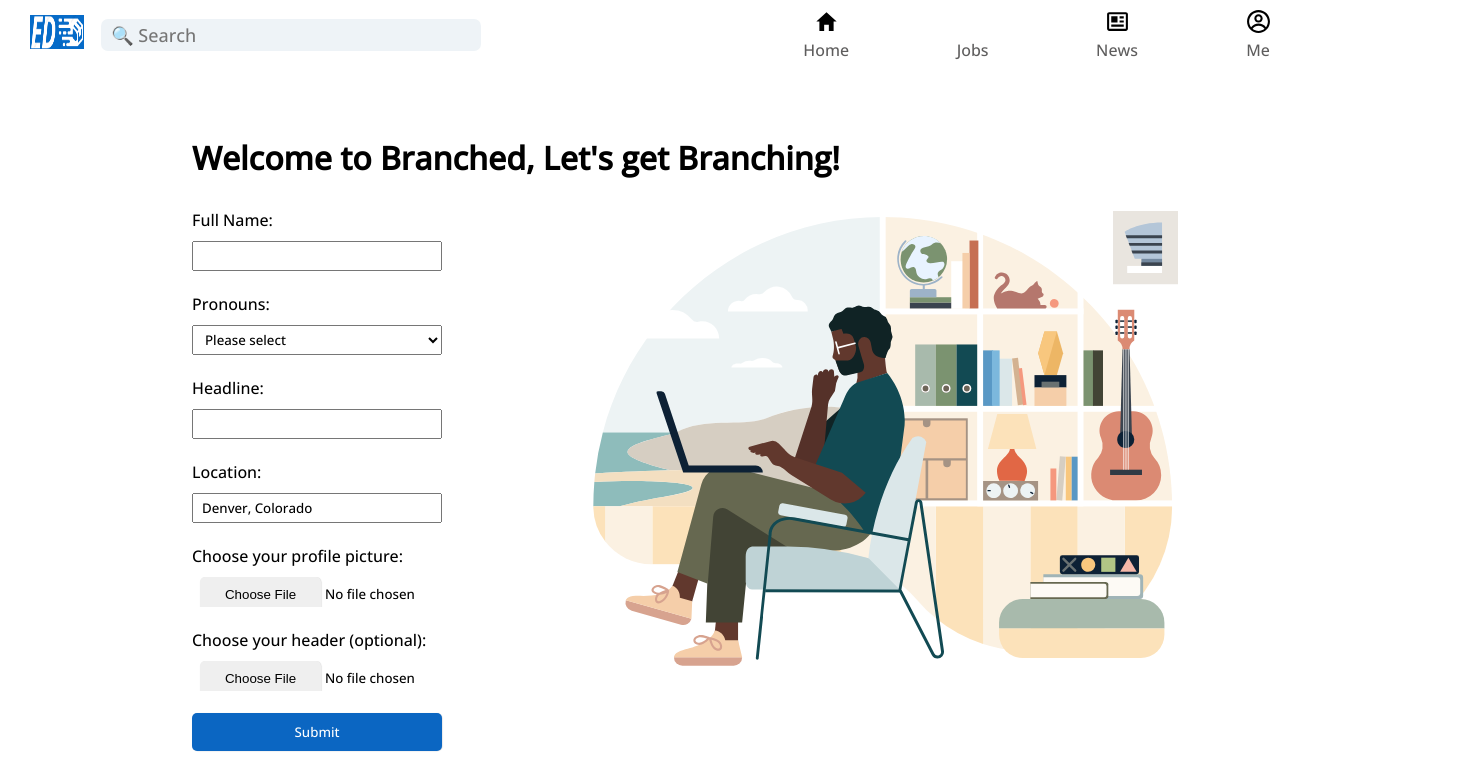
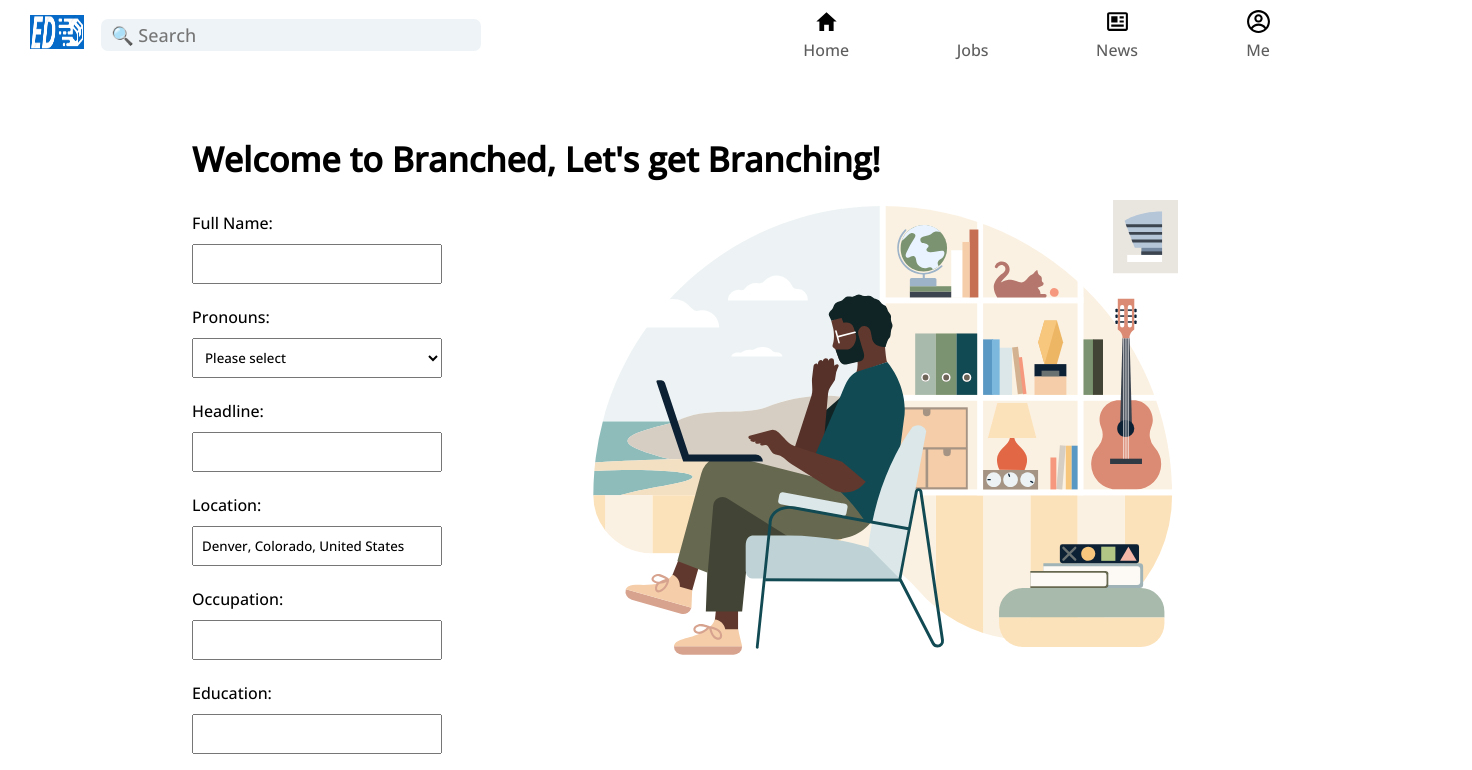
Before and after one commit to asbin2023/Branched, a React (Vite) app: page / in a window 1280 px wide. Shown: the top 770 px of the page, 1472 px wide, since content can reach past the window. Built offline with nearby package versions, Linux system fonts and the light colour scheme; some icons are missing.

Commit message:
added occupation & education field in form

```diff
--- a/src/components/Form.jsx
+++ b/src/components/Form.jsx
@@ -14,10 +14,14 @@ const File = () => {
   const [nameInput, setNameInput] = useState("");
   const [headlineInput, setHeadlineInput] = useState("");
   const [selectedInput, setSelectedInput] = useState("");
-  const [locationInput, setLocationInput] = useState("Denver, Colorado");
+  const [locationInput, setLocationInput] = useState(
+    "Denver, Colorado, United States "
+  );
   const [image, setImage] = useState("");
   const [headerInput, setHeaderInput] = useState("");
   const [header, setHeader] = useState("");
+  const [jobInput, setJobInput] = useState("");
+  const [schoolInput, setSchoolInput] = useState("");
 
   function handleImageChange(e) {
     setImageInput(e.target.files[0]);
@@ -45,10 +49,15 @@ const File = () => {
     setImage("");
     setHeader("");
     setHeaderInput("");
+    setJobInput("");
+    setSchoolInput("");
   }
 
   function handleNameChange(e) {
     setNameInput(e.target.value);
+  }
+  function handleJobChange(e) {
+    setJobInput(e.target.value);
   }
   function handleSelectedInputChange(e) {
     setSelectedInput(e.target.value);
@@ -58,6 +67,9 @@ const File = () => {
   }
   function handleLocationChange(e) {
     setLocationInput(e.target.value);
+  }
+  function handleSchoolChange(e) {
+    setSchoolInput(e.target.value);
   }
 
   function handleUserFormSubmit(e) {
@@ -73,6 +85,8 @@ const File = () => {
         location: locationInput,
         image: image,
         header: header,
+        job: jobInput,
+        school: schoolInput,
       })
     );
     navigate("/feed");
@@ -137,6 +151,24 @@ const File = () => {
             type="text"
             id="location"
           />
+          <br />
+
+          <label htmlFor="job">Occupation:</label>
+          <input
+            onChange={handleJobChange}
+            value={jobInput}
+            type="text"
+            id="job"
+          />
+          <br />
+
+          <label htmlFor="school">Education:</label>
+          <input
+            onChange={handleSchoolChange}
+            value={schoolInput}
+            type="text"
+            id="school"
+          />
 
           <br />
           <label htmlFor="imageFile">Choose your profile picture:</label>
--- a/src/components/Profile.jsx
+++ b/src/components/Profile.jsx
@@ -5,9 +5,11 @@ import "../styles/Profile.css";
 const Profile = () => {
   let userInfo = useSelector((state) => state.form);
   return (
-    <div>
-      <img src={''} alt="" />
-    </div>
+    userInfo[0] && (
+      <div>
+        <img src={userInfo[0].header} alt="header image" />
+      </div>
+    )
   );
 };
 
--- a/src/styles/Form.css
+++ b/src/styles/Form.css
@@ -1,6 +1,6 @@
 .form-display {
   padding-top: 70px;
-
+  background-color: white;
   display: flex;
   flex-direction: column;
   gap: 30px;
@@ -9,7 +9,7 @@
 }
 .form-display form {
   display: flex;
-  height: 700px;
+
   width: 100%;
   flex-direction: column;
 
@@ -18,10 +18,11 @@
 
 .form-display form input,
 .form-display form select {
-  height: 30px;
+  height: 40px;
   width: 50%;
   outline: none;
   padding-left: 8px;
+  padding-right: 8px;
 }
 
 .form-display form input[type="file"]::file-selector-button {
@@ -72,25 +73,27 @@
 .hero-img {
   background-color: transparent;
   width: 630px;
-  position: absolute;
-  top: 135px;
-  right: 10%;
+  position: fixed;
+  top: 200px;
+  right: 20%;
+  overflow: hidden;
 }
-
 .form-main {
   background-color: white;
   position: relative;
-  height: 100vh;
-  max-width: 1600px;
+  height: 1050px;
+  max-width: 2500px;
+  background-color: white;
+  overflow-x: hidden;
 }
 .form-display h1 {
-  font-size: 32px;
+  font-size: 34px;
 }
 
 @media screen and (max-width: 1400px) {
   .hero-img {
     width: 590px;
-    top: 145px;
+
     right: 8%;
   }
 }
@@ -101,7 +104,7 @@
   }
   .hero-img {
     width: 540px;
-    top: 160px;
+
     right: 6%;
   }
 }
```
